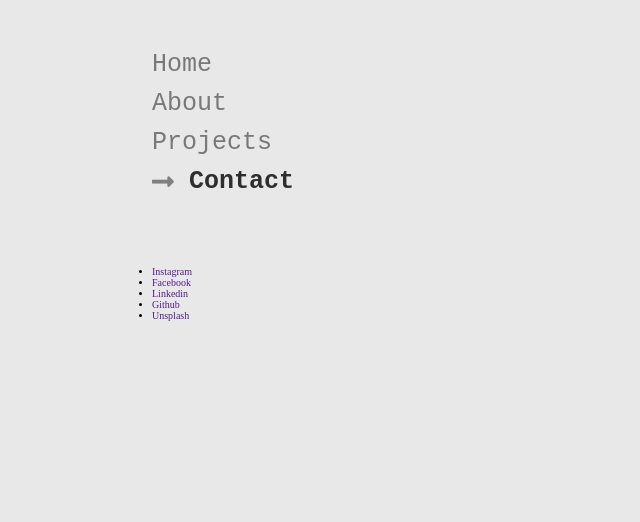
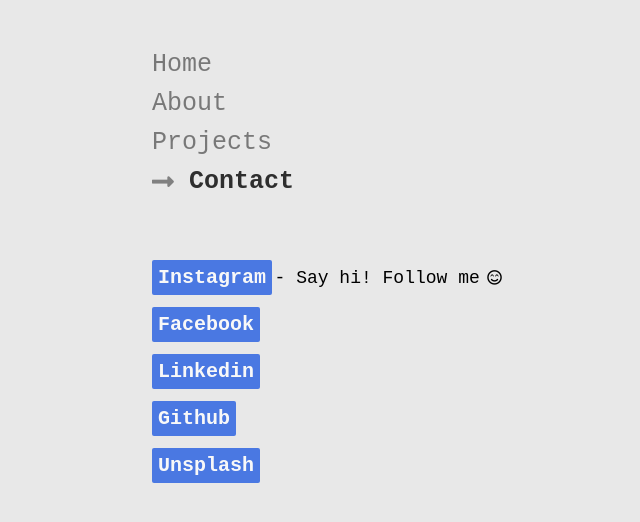
Before and after one commit to DevBrad/Portfolio, a website: page pages/Contact.html in a window 1280 px wide. Shown: the whole page, without its empty margins (138-778 px from the left). Drawn offline with Linux system fonts and the light colour scheme.

Commit message:
wip on contact page

```diff
--- a/pages/Contact.html
+++ b/pages/Contact.html
@@ -38,6 +38,7 @@
             <ul class="contact-wrapper__list">
                 <li class="contact-wrapper__item">
                     <a href="" class="contact-wrapper__link">Instagram</a>
+                    <span class="contact-wrapper__text"> - Say hi! Follow me</span> <i class="far fa-smile-beam smile"></i>
                 </li>
                 <li class="contact-wrapper__item">
                     <a href="" class="contact-wrapper__link">Facebook</a>
--- /dev/null
+++ b/scss/components/_contactWrapper.scss
@@ -0,0 +1,40 @@
+.contact-wrapper {
+
+    &__list {
+        list-style: none;
+    }
+     &__item {
+
+        margin-bottom: 2.4rem;
+
+        &:last-child {
+            margin-bottom: 0;
+        }
+     }
+
+     &__link {
+         color: white;
+         font-weight: bold;
+         background-color: rgb(8, 74, 224);
+         padding: .6rem;
+         font-size: 2rem;
+         opacity: 0.7;
+         border-radius: .2rem;
+         font-family: 'Courier New', Courier, monospace;
+
+         &:hover {
+             opacity: 1;
+         }
+     }
+
+     &__text {
+         color: $text--clr-black;
+         font-size: 1.8rem;
+         font-family: 'Courier New', Courier, monospace;
+         margin-right: .5rem;
+     }
+
+     .smile {
+         font-size: 1.5rem;
+     }
+}
--- a/scss/global.scss
+++ b/scss/global.scss
@@ -9,3 +9,4 @@
 @import "components/header";
 @import "components/imgWrapper";
 @import "components/description";
+@import "components/contactWrapper";
```
Also changed, not shown: css/global.css.
